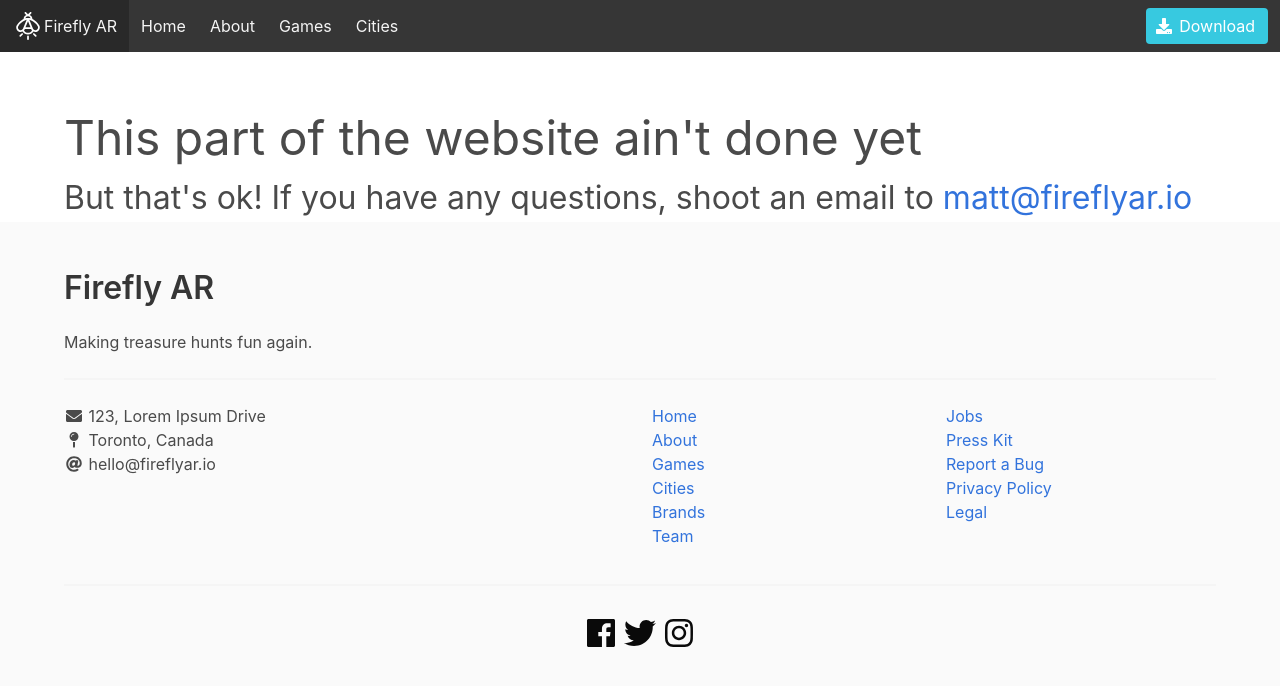
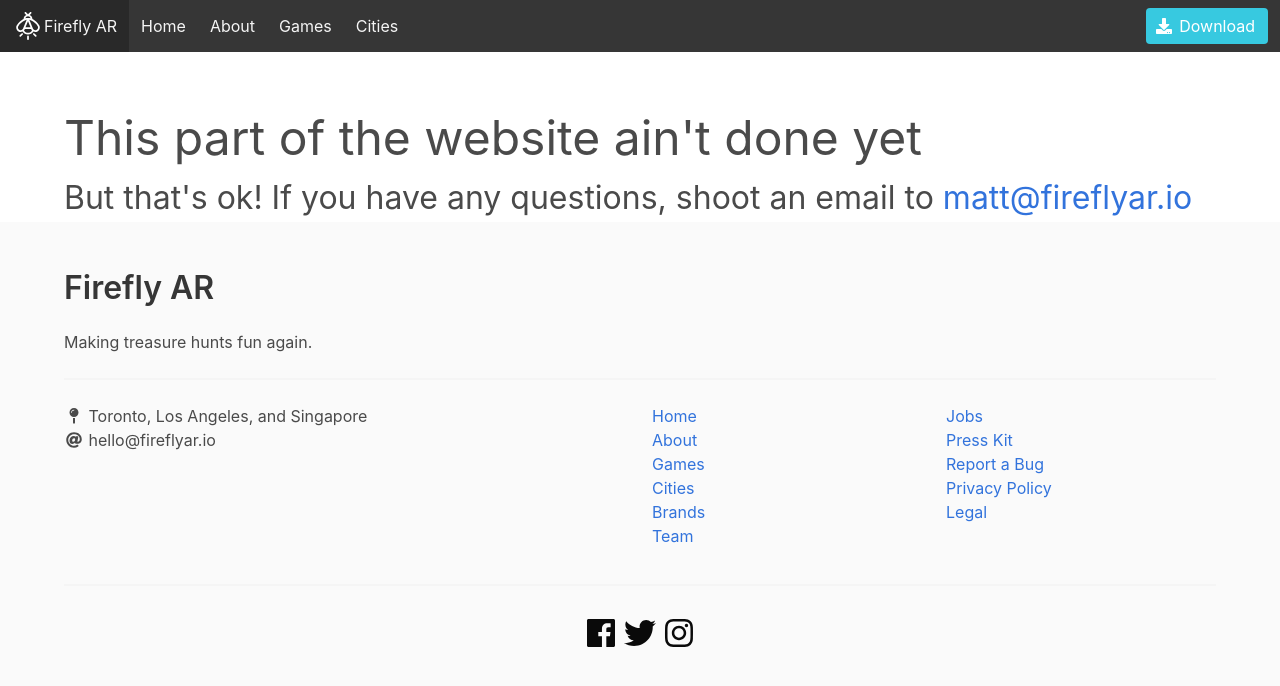
Before and after one commit to malsf21/firefly-website, a Jekyll site: the page built from coming-soon.html, in a window 1280 px wide. Shown: the top 686 px of the page. Built offline with Jekyll 4.4.1, drawn with Linux system fonts in a browser that asks for light colours.

Commit message:
legitimate locations

```diff
--- a/_includes/footer.html
+++ b/_includes/footer.html
@@ -6,8 +6,7 @@
     <div class="columns">
       <div class="column">
         <ul>
-          <li><span class="fa fa-fw fa-envelope"></span> 123, Lorem Ipsum Drive</li>
-          <li><span class="fa fa-fw fa-map-pin"></span> Toronto, Canada</li>
+          <li><span class="fa fa-fw fa-map-pin"></span> Toronto, Los Angeles, and Singapore</li>
           <li><span class="fa fa-fw fa-at"></span> hello@fireflyar.io</li>
         </ul>
       </div>
```
